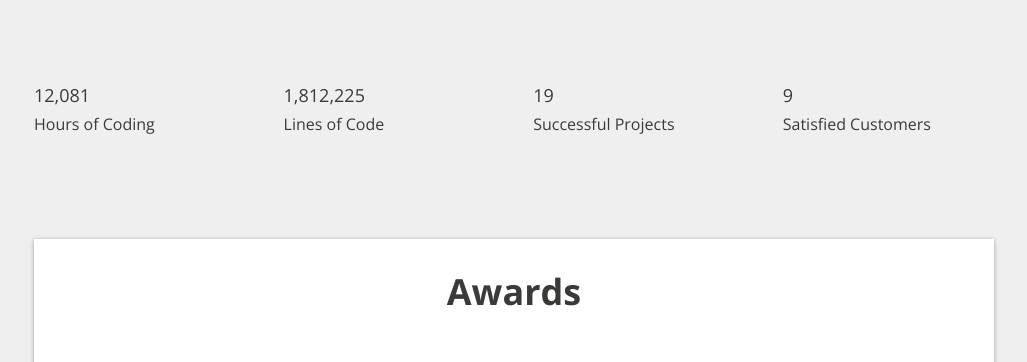
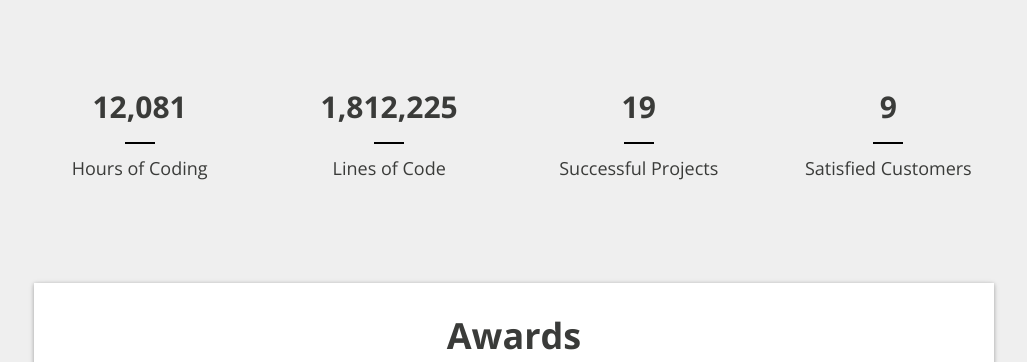
Before and after one commit to Patrick-Fieger/Patrick-Fieger-Website, a website: page src/index.html in a window 1280 px wide. Shown: the part 906-1268 px from the top of the page, without its empty margins (126-1153 px from the left). Drawn offline with nearby package versions, Linux system fonts and the light colour scheme; files whose address does not match are found by name.

Commit message:
grunt update + counter show/hide

```diff
--- a/src/css/style.css
+++ b/src/css/style.css
@@ -334,6 +334,34 @@ section:first-child {
     color: #222
 }
 
+#counters{
+    text-align: center;
+}
+
+.counter{opacity: 0;}
+
+#counters span{
+    font-weight: 700;
+    font-size: 30px;
+}
+
+#counters p{
+    position: relative;
+    margin-top: 20px;
+    font-size: 18px;
+}
+
+#counters p:before{
+    content: "";
+    position: absolute;
+    width: 30px;
+    height: 2px;
+    background: #000;
+    left: 50%;
+    margin-left: -15px;
+    margin-top: -15px;
+}
+
 .container {
     position: relative;
     width: 100%;
--- a/src/index.html
+++ b/src/index.html
@@ -2,8 +2,8 @@
 <html>
     <head>
         <title>Patrick Fieger</title>
-        <link href='https://fonts.googleapis.com/css?family=Open+Sans:400,300,700' rel='stylesheet' type='text/css'>
-            <link rel="stylesheet" type="text/css" href="/css/style.css">
+        <link href='https://fonts.googleapis.com/css?family=Open+Sans:300,700' rel='stylesheet' type='text/css'>
+        <link rel="stylesheet" type="text/css" href="/css/style.css">
         </head>
         <body>
         <header></header>
```
Also changed, not shown: Gruntfile.js (+3 -9 lines), src/js/script.js.
